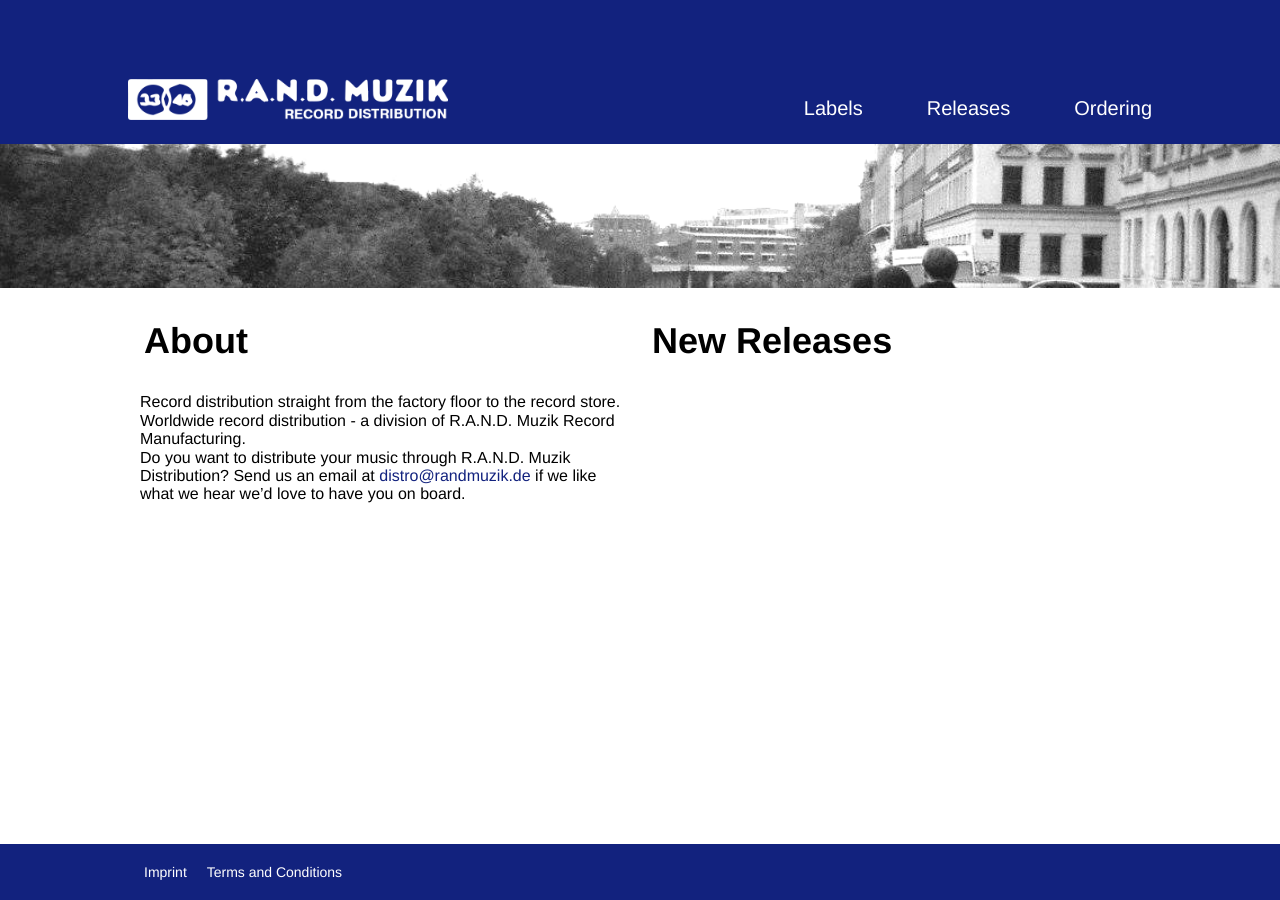
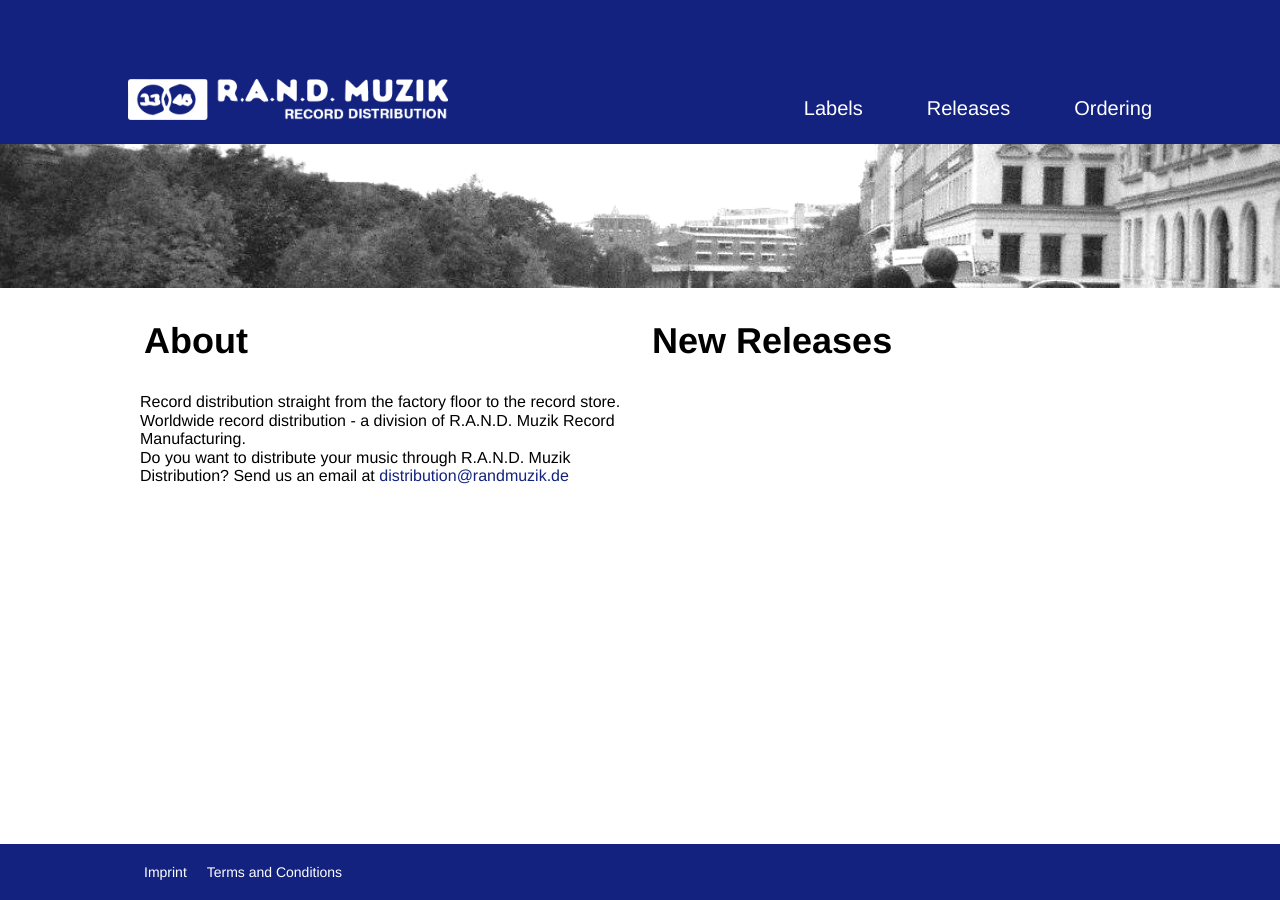
Before and after one commit to reecebwalker/randdistro, a Jekyll site: the page built from index.md, in a window 1280 px wide. Built offline with Jekyll 4.4.1, drawn with Linux system fonts in a browser that asks for light colours; nearby versions of some CDN libraries; library files that are not in the unit come from our copies.

Commit message:
change mail address

```diff
--- a/index.md
+++ b/index.md
@@ -3,4 +3,4 @@ layout: index
 ---
 Record distribution straight from the factory floor to the record store. Worldwide record distribution - a division of R.A.N.D. Muzik Record Manufacturing.
 
-Do you want to distribute your music through R.A.N.D. Muzik Distribution? Send us an email at [distro@randmuzik.de](mailto:distro@randmuzik.de]) if we like what we hear we’d love to have you on board.
+Do you want to distribute your music through R.A.N.D. Muzik Distribution? Send us an email at [distribution@randmuzik.de](mailto:distribution@randmuzik.de])
```
